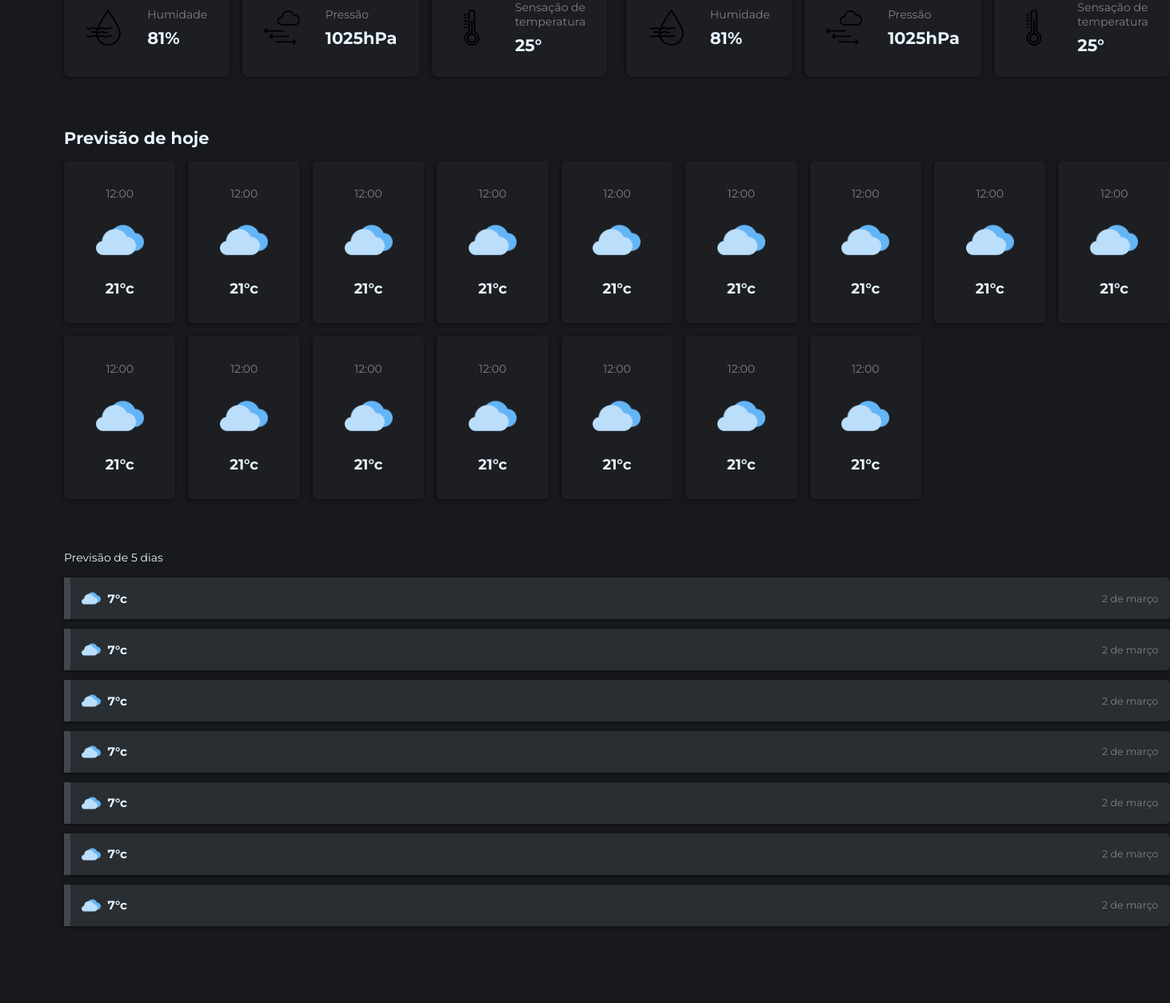
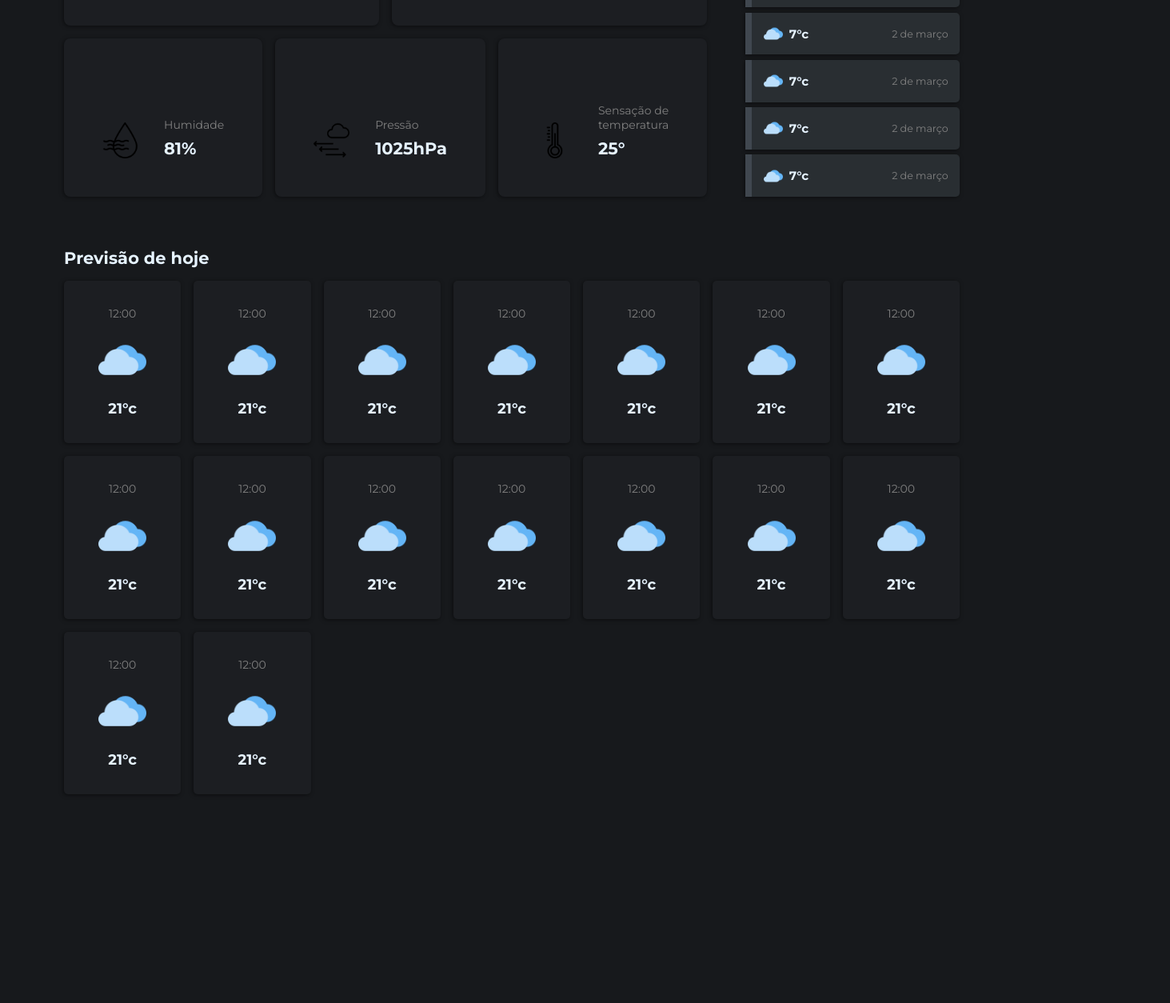
Before and after one commit to AntonyHaro/localiza-weather, a plain HTML site: page index.html in a window 1280 px wide. Shown: the part 677-1931 px from the top of the page at 80% size, 1463 px wide, since content can reach past the window. After the commit the page ends 1766 px from the top, so only its background shows below. Drawn offline with Linux system fonts and the light colour scheme.

Commit message:
atualizações no layout

```diff
--- a/css/home.css
+++ b/css/home.css
@@ -129,14 +129,13 @@ main {
 }
 
 #todays-highlights {
-    /* width: 50%; */
     display: grid;
     gap: 1rem;
 }
 
 #todays-highlights .info-wrapper {
     display: flex;
-    gap: 1.5rem;
+    gap: 3rem;
 }
 
 #todays-highlights .info-container {
@@ -147,13 +146,14 @@ main {
 
 #todays-highlights .info-item {
     flex: 1;
+    height: 100%;
     background-color: var(--secondary-bgc);
     box-shadow: -1px 1px 5px hsla(0, 0%, 0%, 0.5);
-    padding: 1.7rem;
+    padding: 3rem;
     border-radius: 8px;
     display: flex;
+    align-items: flex-end;
     gap: 2rem;
-    align-items: center;
 }
 
 #todays-highlights .info-item img {
@@ -179,6 +179,42 @@ main {
 
 .sunrise-sunset h1 {
     font-size: 2.2em;
+}
+
+.week-forecast-container {
+    width: 100%;
+    display: grid;
+    gap: 0.4rem;
+}
+
+.week-item {
+    background-color: var(--primary-bgc);
+    box-shadow: -1px 1px 5px hsla(0, 0%, 0%, 0.5);
+    padding: 0.9rem;
+    border-radius: 0 5px 5px 0;
+    border-left: 0.5rem solid hsl(212, 10%, 28%);
+    display: flex;
+    justify-content: space-between;
+    align-items: center;
+    font-size: 0.9em;
+    color: gray;
+}
+
+.week-item .weather {
+    display: flex;
+    align-items: center;
+    gap: 0.5rem;
+    margin-right: 10%;
+}
+
+.week-item .weather .temperature {
+    font-size: 1.2em;
+    font-weight: bold;
+    color: var(--text-color);
+}
+
+.week-item img {
+    height: 24px;
 }
 
 #todays-forecast {
@@ -214,43 +250,3 @@ main {
     font-weight: bold;
     font-size: 1.3em;
 }
-
-.week-forecast {
-    display: grid;
-    gap: 1rem;
-}
-
-.week-forecast-container {
-    display: grid;
-    gap: 0.7rem;
-}
-
-.week-item {
-    background-color: var(--primary-bgc);
-    box-shadow: -1px 1px 5px hsla(0, 0%, 0%, 0.5);
-    padding: 0.9rem;
-    border-radius: 0 5px 5px 0;
-    border-left: 0.5rem solid hsl(212, 10%, 28%);
-    display: flex;
-    justify-content: space-between;
-    align-items: center;
-    font-size: 0.9em;
-    color: gray;
-}
-
-.week-item .weather {
-    display: flex;
-    align-items: center;
-    gap: 0.5rem;
-    margin-right: 10%;
-}
-
-.week-item .weather .temperature {
-    font-size: 1.2em;
-    font-weight: bold;
-    color: var(--text-color);
-}
-
-.week-item img {
-    height: 24px;
-}
--- a/index.html
+++ b/index.html
@@ -92,44 +92,56 @@
                             >
                         </div>
                     </div>
-                    <div class="info-container">
-                        <div class="sunrise-sunset">
-                            <!-- <h2>Amanhecer e Anoitecer</h2> -->
-                            <div class="info-item">
-                                <img src="assets/sunrise.png" alt="" />
-                                <span>
-                                    <p>Amanhecer</p>
-                                    <h1>6:12</h1></span
-                                >
+
+                    <div class="week-forecast-container">
+                        <div class="week-item">
+                            <div class="weather">
+                                <img src="assets/nublado.png" alt="" />
+                                <p class="temperature">7°c</p>
                             </div>
-                            <div class="info-item">
-                                <img src="assets/sunset.png" alt="" />
-                                <span>
-                                    <p>Anoitecer</p>
-                                    <h1>18:02</h1></span
-                                >
+                            <p>2 de março</p>
+                        </div>
+                        <div class="week-item">
+                            <div class="weather">
+                                <img src="assets/nublado.png" alt="" />
+                                <p class="temperature">7°c</p>
                             </div>
+                            <p>2 de março</p>
                         </div>
-                        <div class="info-item">
-                            <img src="assets/humidity.png" alt="" />
-                            <span>
-                                <p>Humidade</p>
-                                <h2>81%</h2></span
-                            >
+                        <div class="week-item">
+                            <div class="weather">
+                                <img src="assets/nublado.png" alt="" />
+                                <p class="temperature">7°c</p>
+                            </div>
+                            <p>2 de março</p>
                         </div>
-                        <div class="info-item">
-                            <img src="assets/pressure.png" alt="" />
-                            <span>
-                                <p>Pressão</p>
-                                <h2>1025hPa</h2></span
-                            >
+                        <div class="week-item">
+                            <div class="weather">
+                                <img src="assets/nublado.png" alt="" />
+                                <p class="temperature">7°c</p>
+                            </div>
+                            <p>2 de março</p>
                         </div>
-                        <div class="info-item">
-                            <img src="assets/temperature.png" alt="" />
-                            <span>
-                                <p>Sensação de temperatura</p>
-                                <h2>25°</h2></span
-                            >
+                        <div class="week-item">
+                            <div class="weather">
+                                <img src="assets/nublado.png" alt="" />
+                                <p class="temperature">7°c</p>
+                            </div>
+                            <p>2 de março</p>
+                        </div>
+                        <div class="week-item">
+                            <div class="weather">
+                                <img src="assets/nublado.png" alt="" />
+                                <p class="temperature">7°c</p>
+                            </div>
+                            <p>2 de março</p>
+                        </div>
+                        <div class="week-item">
+                            <div class="weather">
+                                <img src="assets/nublado.png" alt="" />
+                                <p class="temperature">7°c</p>
+                            </div>
+                            <p>2 de março</p>
                         </div>
                     </div>
                 </div>
@@ -220,60 +232,6 @@
                     </div>
                 </div>
             </section>
-            <section class="week-forecast">
-                <p class="week-forecast-header">Previsão de 5 dias</p>
-                <div class="week-forecast-container">
-                    <div class="week-item">
-                        <div class="weather">
-                            <img src="assets/nublado.png" alt="" />
-                            <p class="temperature">7°c</p>
-                        </div>
-                        <p>2 de março</p>
-                    </div>
-                    <div class="week-item">
-                        <div class="weather">
-                            <img src="assets/nublado.png" alt="" />
-                            <p class="temperature">7°c</p>
-                        </div>
-                        <p>2 de março</p>
-                    </div>
-                    <div class="week-item">
-                        <div class="weather">
-                            <img src="assets/nublado.png" alt="" />
-                            <p class="temperature">7°c</p>
-                        </div>
-                        <p>2 de março</p>
-                    </div>
-                    <div class="week-item">
-                        <div class="weather">
-                            <img src="assets/nublado.png" alt="" />
-                            <p class="temperature">7°c</p>
-                        </div>
-                        <p>2 de março</p>
-                    </div>
-                    <div class="week-item">
-                        <div class="weather">
-                            <img src="assets/nublado.png" alt="" />
-                            <p class="temperature">7°c</p>
-                        </div>
-                        <p>2 de março</p>
-                    </div>
-                    <div class="week-item">
-                        <div class="weather">
-                            <img src="assets/nublado.png" alt="" />
-                            <p class="temperature">7°c</p>
-                        </div>
-                        <p>2 de março</p>
-                    </div>
-                    <div class="week-item">
-                        <div class="weather">
-                            <img src="assets/nublado.png" alt="" />
-                            <p class="temperature">7°c</p>
-                        </div>
-                        <p>2 de março</p>
-                    </div>
-                </div>
-            </section>
         </main>
     </body>
 </html>
```
